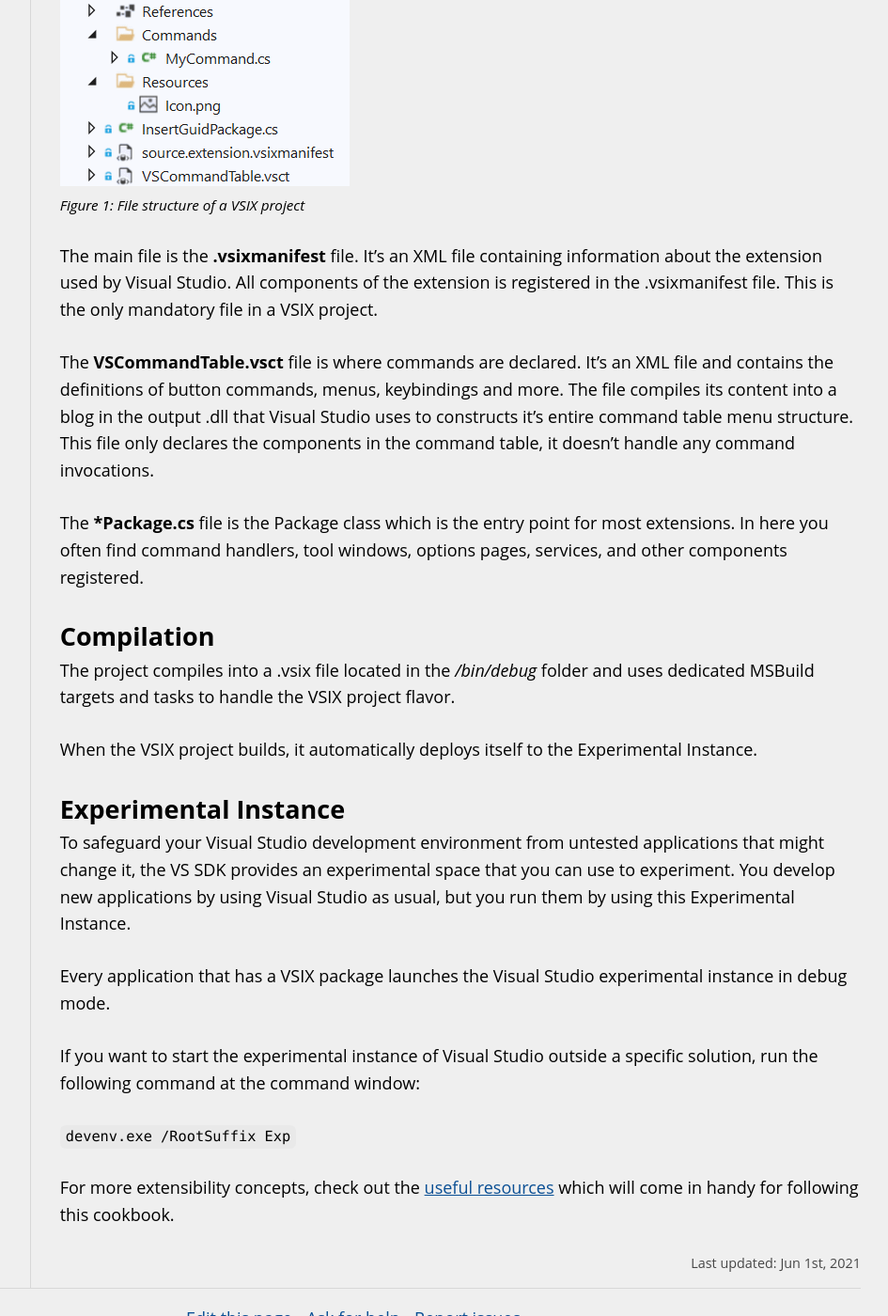
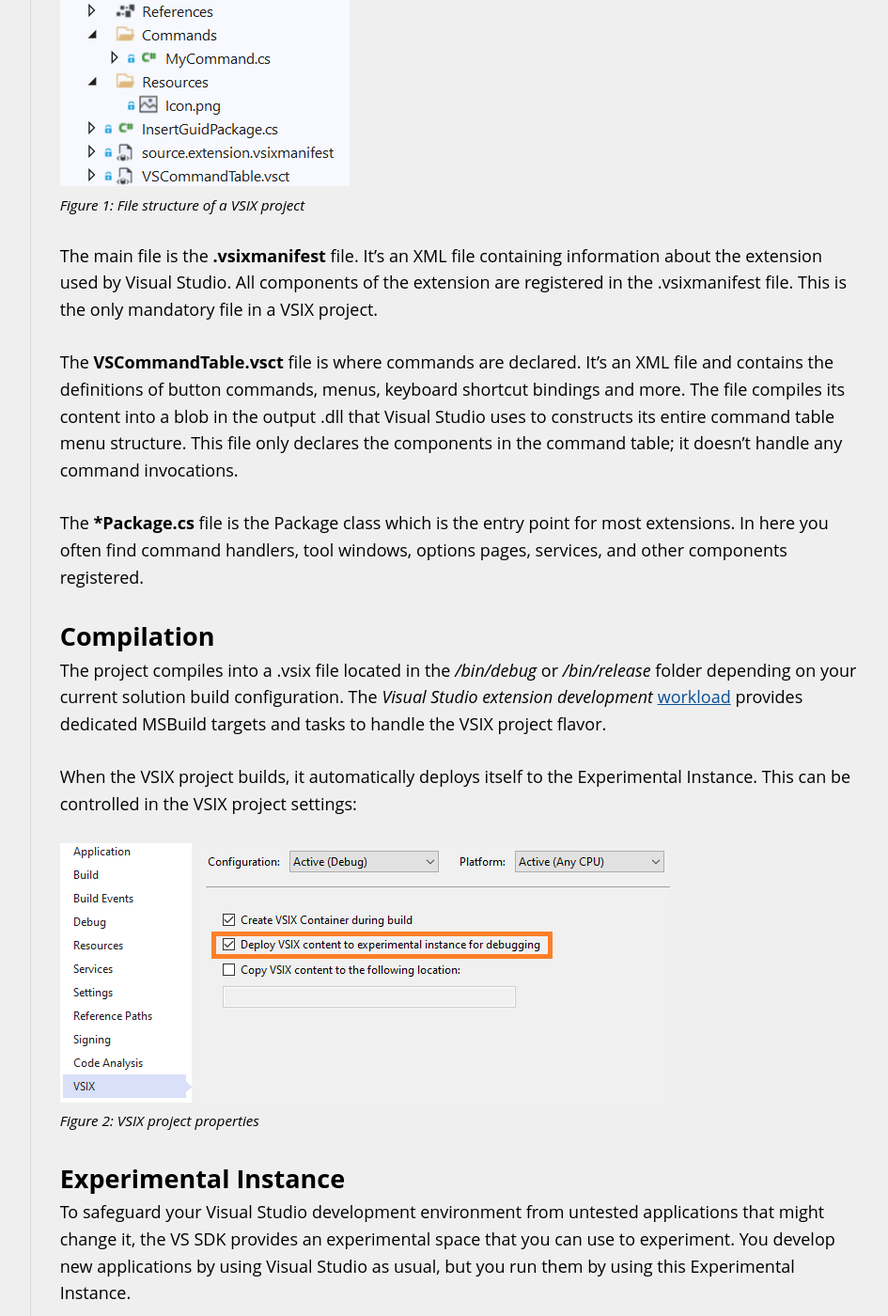
Before and after one commit to VsixCommunity/docs, a Jekyll site: the page built from docs/getting-started/extension-anatomy.md, in a window 1280 px wide and 1400 px high, scrolled down 458 px. Shown: the whole window at 94% size, without its empty margins (264-1209 px from the left). Built offline with Jekyll 4.4.1, drawn with Linux system fonts in a browser that asks for light colours.

Commit message:
Small improvements to 'Anatomy of an extension'

```diff
--- a/docs/getting-started/extension-anatomy.md
+++ b/docs/getting-started/extension-anatomy.md
@@ -10,16 +10,18 @@ When creating a new extensions using the **VSIX Project w/Command (Community)**
 
 ![File structure of a VSIX project](../assets/img/new-project-files.png)
 
-The main file is the **.vsixmanifest** file. It's an XML file containing information about the extension used by Visual Studio. All components of the extension is registered in the .vsixmanifest file. This is the only mandatory file in a VSIX project.
+The main file is the **.vsixmanifest** file. It's an XML file containing information about the extension used by Visual Studio. All components of the extension are registered in the .vsixmanifest file. This is the only mandatory file in a VSIX project.
 
-The **VSCommandTable.vsct** file is where commands are declared. It's an XML file and contains the definitions of button commands, menus, keybindings and more. The file compiles its content into a blog in the output .dll that Visual Studio uses to constructs it's entire command table menu structure. This file only declares the components in the command table, it doesn't handle any command invocations.
+The **VSCommandTable.vsct** file is where commands are declared. It's an XML file and contains the definitions of button commands, menus, keyboard shortcut bindings and more. The file compiles its content into a blob in the output .dll that Visual Studio uses to constructs its entire command table menu structure. This file only declares the components in the command table; it doesn't handle any command invocations.
 
 The **\*Package.cs** file is the Package class which is the entry point for most extensions. In here you often find command handlers, tool windows, options pages, services, and other components registered.
 
 ## [Compilation](#compilation)
-The project compiles into a .vsix file located in the */bin/debug* folder and uses dedicated MSBuild targets and tasks to handle the VSIX project flavor.
+The project compiles into a .vsix file located in the */bin/debug* or */bin/release* folder depending on your current solution build configuration. The *Visual Studio extension development* [workload](get-the-tools.html) provides dedicated MSBuild targets and tasks to handle the VSIX project flavor.
 
-When the VSIX project builds, it automatically deploys itself to the Experimental Instance.
+When the VSIX project builds, it automatically deploys itself to the Experimental Instance. This can be controlled in the VSIX project settings:
+
+![VSIX project properties](../assets/img/deploy-vsix-experimental-instance.png)
 
 ## [Experimental Instance](#experimental-instance)
 To safeguard your Visual Studio development environment from untested applications that might change it, the VS SDK provides an experimental space that you can use to experiment. You develop new applications by using Visual Studio as usual, but you run them by using this Experimental Instance.
```
Also changed, not shown: other parts of docs/getting-started/extension-anatomy.md (+1 -1 lines), docs/assets/img/deploy-vsix-experimental-instance.png (added).
